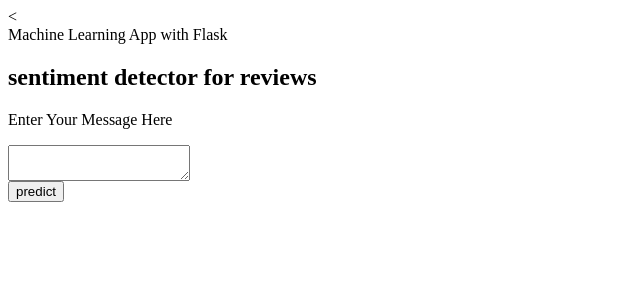
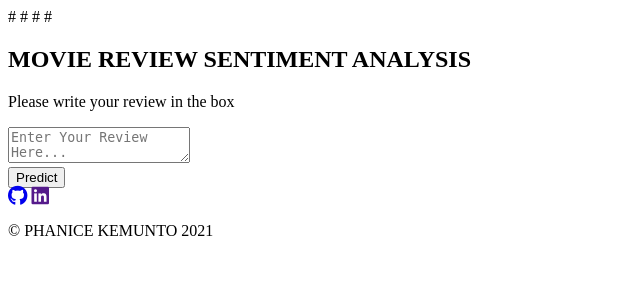
Before and after one commit to phancykemunto/review-app, a Flask app: page / in a window 1280 px wide. Shown: the top 300 px of the page, without its empty margins (0-640 px from the left). Run offline with Flask 2, Linux system fonts and the light colour scheme; parts of the project's set-up code (start-up, migrations or seed data) failed here and were passed over; some libraries are stand-ins or nearby versions.

Commit message:
Add files via upload

```diff
--- a/templates/home.html
+++ b/templates/home.html
@@ -1,37 +1,41 @@
-<<!DOCTYPE html>
-<html>
-<head>
-	<title>Movie sentiment analysis</title>
+<!DOCTYPE html>
 
-</head>
-<body>
+<html lang="en" dir="ltr">
+    <head>
+        <meta charset="utf-8">
+        <title>Movie Reviews Sentiment Analysis</title>
+        #<link rel="shortcut icon" href="{{ url_for('static', filename='food-favicon.ico') }}">
+        #<link rel="stylesheet" type="text/css" href="{{ url_for('static', filename='styles.css') }}">
+        #<script src="https://kit.fontawesome.com/5f3f547070.js" crossorigin="anonymous"></script>
+        #<link href="https://fonts.googleapis.com/css2?family=Roboto&display=swap" rel="stylesheet">
+    </head>
 
-	<header>
-		<div class="container">
-		<div id="brandname">
-			Machine Learning App with Flask
-		</div>
-		<h2>sentiment detector for reviews</h2>
+    <body>
 
-	</div>
-	</header>
 
-	<div class="ml-container">
-
-		<form action="{{ url_for('predict')}}" method="POST">
-		<p>Enter Your Message Here</p>
-		<!-- <input type="text" name="comment"/> -->
-		<textarea name="Review"></textarea>
-		<br/>
-
-		<input type="submit" class="btn-info" value="predict">
-
-	</form>
-
-	</div>
+    	<div class="container">
+            <h2 class='container-heading'><span class="heading_font">MOVIE REVIEW SENTIMENT ANALYSIS</h2>
+            <div class='description'>
+    			<p>Please write your review in the box </p>
+    		</div>
 
 
 
+    	<div class="ml-container">
+    		<form action="{{ url_for('predict') }}" method="POST">
+        		<textarea class='Review-box' name="Review"  placeholder="Enter Your Review Here...  "></textarea><br/>
+        		<input type="submit" class="my-cta-button" value="Predict">
+        	</form>
+    	</div>
 
-</body>
+
+       <div class='footer'>
+           <div class="contact">
+               <a target="_blank" href="https://github.com/phancykemunto"><i class="fab fa-github fa-lg contact-icon"></i></a>
+               <a target="_blank" href=""><i class="fab fa-linkedin fa-lg contact-icon"></i></a>
+           </div>
+           <p class='footer-description'>© PHANICE KEMUNTO 2021</p>
+       </div>
+
+    </body>
 </html>
```
Also changed, not shown: templates/result.html (+28 -16 lines).
